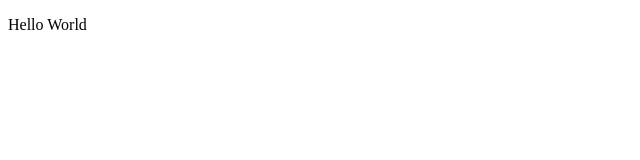
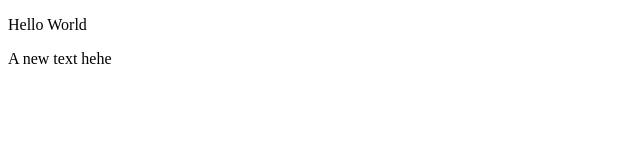
Before and after one commit to YaniPrieto/hellogit, a plain HTML site: page index.html in a window 1280 px wide. Shown: the full height of the page, 0-640 px from the left. Drawn offline with Linux system fonts and the light colour scheme.

Commit message:
third commit

```diff
--- a/index.html
+++ b/index.html
@@ -3,6 +3,7 @@
 <body>
 
     <p>Hello World</p>
+    <P>A new text hehe</P>
 
 </body>
 
```
